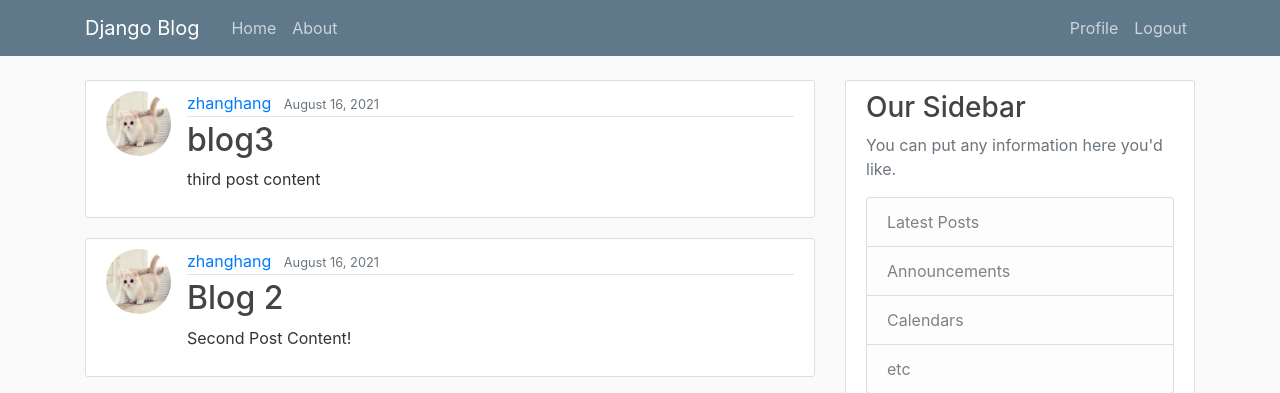
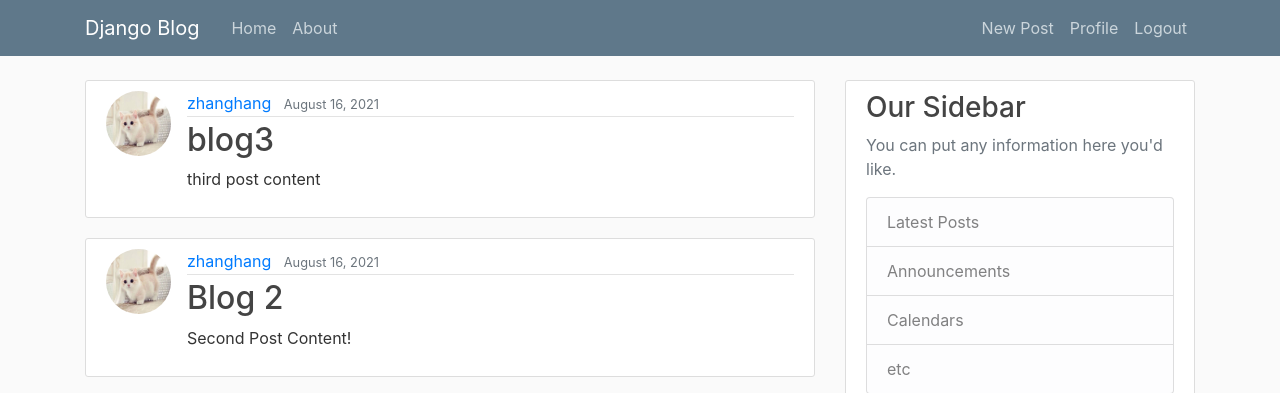
Before and after one commit to hangzhangac/Django-Blog-Web-Development, a Django app: page / in a window 1280 px wide. Shown: the top 393 px of the page. Run offline with Django 3.2, Linux system fonts and the light colour scheme; a user stored in the database is signed in; data comes from the database, SQL or seed files in the repository; some libraries are stand-ins or nearby versions.

Commit message:
Add 'New Post' function in home page

```diff
--- a/blog/templates/blog/base.html
+++ b/blog/templates/blog/base.html
@@ -33,6 +33,7 @@
                     <!-- Navbar Right Side -->
                     <div class="navbar-nav">
                         {% if user.is_authenticated %}
+                        <a class="nav-item nav-link" href="{% url 'post-create' %}">New Post</a>
                         <a class="nav-item nav-link" href="{% url 'profile' %}">Profile</a>
                         <a class="nav-item nav-link" href="{% url 'logout' %}">Logout</a> {% else %}
                         <a class="nav-item nav-link" href="{% url 'login' %}">Login</a>
--- a/blog/templates/blog/home.html
+++ b/blog/templates/blog/home.html
@@ -6,7 +6,7 @@
             <a class="mr-2" href="#">{{ post.author }}</a>
             <small class="text-muted">{{ post.date_posted|date:"F d, Y" }}</small>
         </div>
-        <h2><a class="article-title" href="#">{{ post.title }}</a></h2>
+        <h2><a class="article-title" href="{% url 'post-detail' post.id %}">{{ post.title }}</a></h2>
         <p class="article-content">{{ post.content }}</p>
     </div>
 </article>
```
